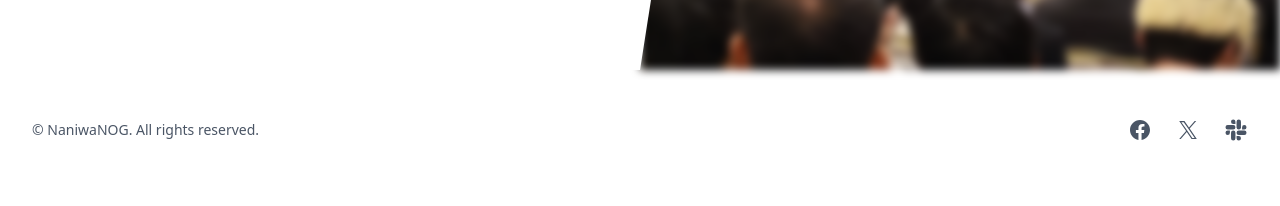
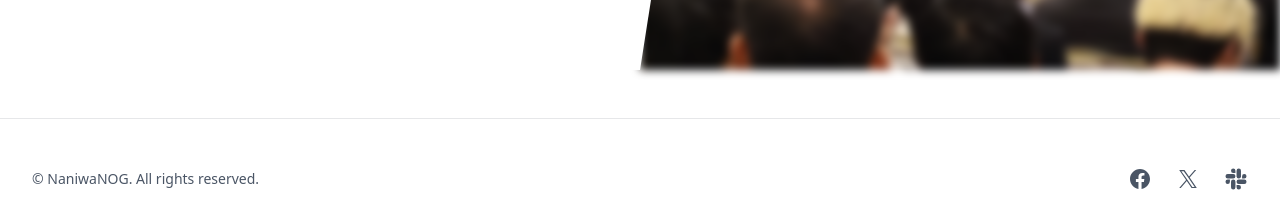
Before and after one commit to naniwanog/naniwanog-web, a Next.js app: page / in a window 1280 px wide. Shown: the part 746-952 px from the top of the page. Built offline with nearby package versions, Linux system fonts and the light colour scheme.

Commit message:
feat: add border to footer

```diff
--- a/src/components/Footer.tsx
+++ b/src/components/Footer.tsx
@@ -35,7 +35,7 @@ const navigation = [
 export default function Footer() {
     return (
         <footer className="bg-white">
-            <div className="mx-auto max-w-7xl px-6 py-12 md:flex md:items-center md:justify-between lg:px-8">
+            <div className="mx-auto border-t border-gray-900/10 max-w-7xl px-6 py-12 mt-12 md:flex md:items-center md:justify-between lg:px-8">
                 <div className="flex justify-center gap-x-6 md:order-2">
                     {navigation.map((item) => (
                         <a key={item.name} href={item.href} className="text-gray-600 hover:text-gray-800">
```
